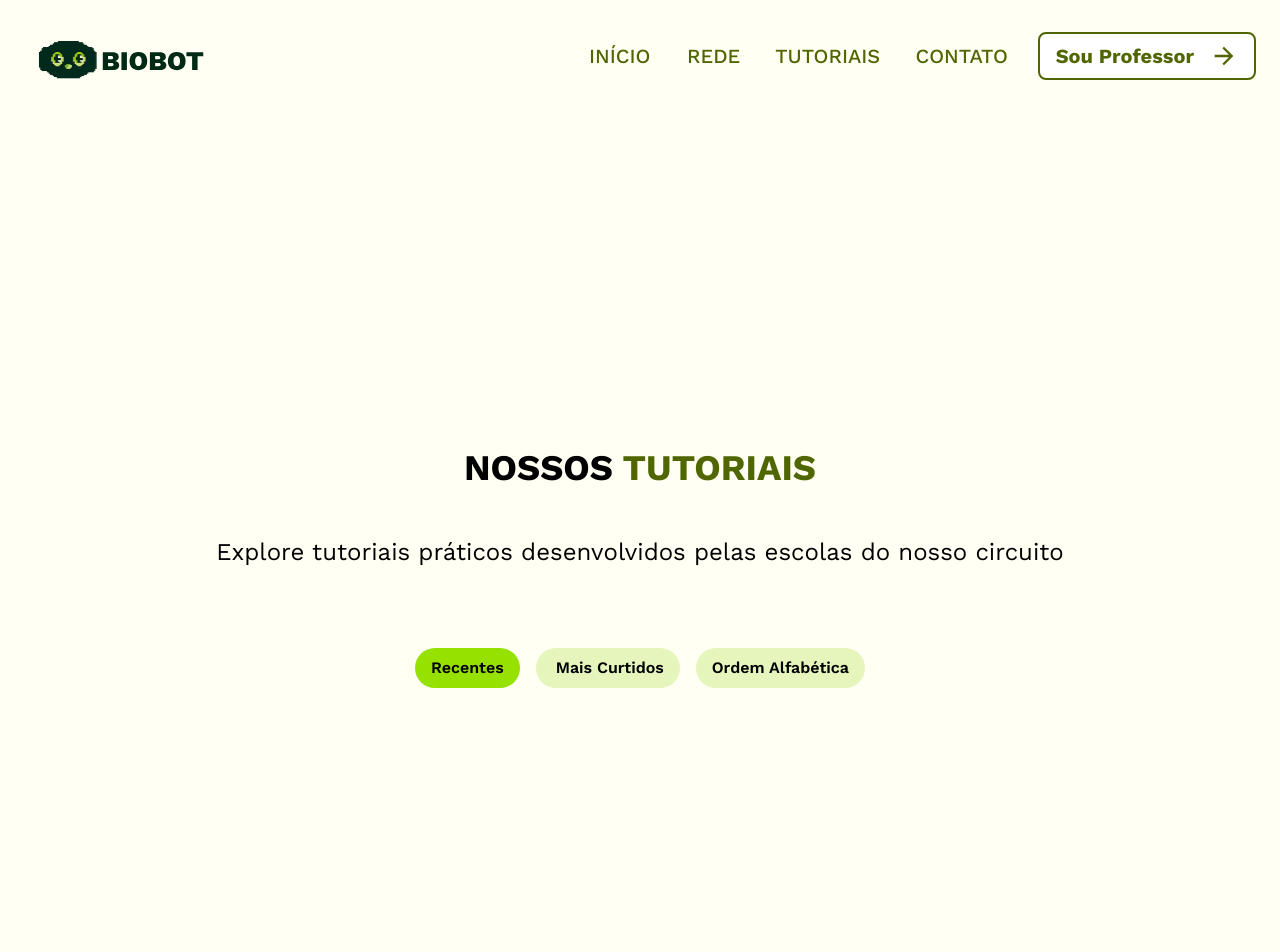
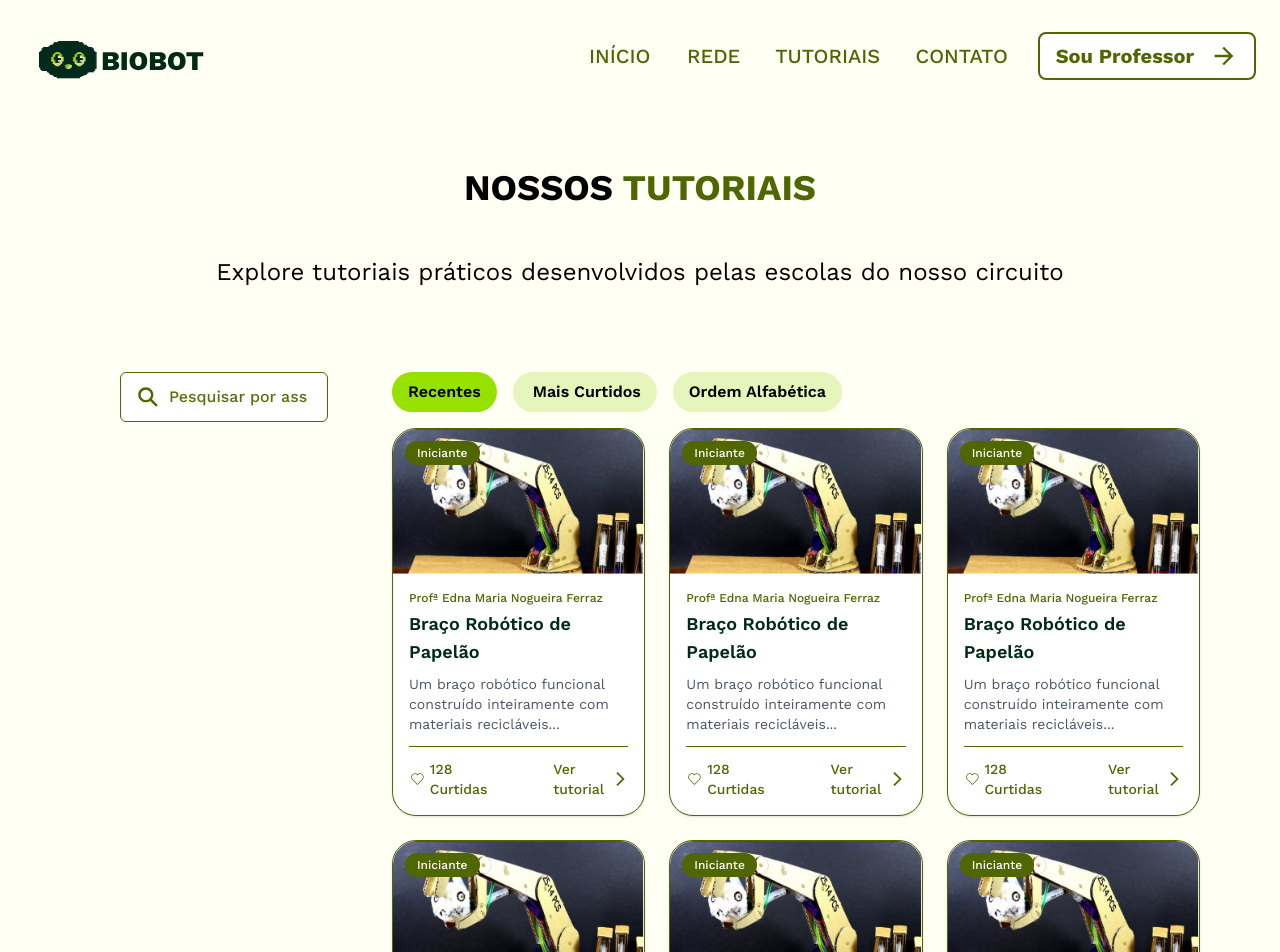
Before and after one commit to robotica-caragua/robotica-frontend, a Next.js app: page /tutorial in a window 1280 px wide. Shown: the top 952 px of the page. Built offline with nearby package versions, Linux system fonts and the light colour scheme.

Commit message:
Funcionalidade: Adição dos componentes Card e SearchBar
- Criado o componente Card para exibir detalhes do projeto com imagem, título e opções de interação.

- Implementado o componente SearchBar para busca de tópicos com ícone e campo de entrada.

```diff
--- a/src/app/globals.css
+++ b/src/app/globals.css
@@ -9,6 +9,7 @@
   --color-verde-musgo: #506600;
   --color-verde-escuro: #002a15;
   --color-vermelho: #ba1a1a;
+  --color-input-bg: #f4ffd5;
 }
 
 @theme inline {
@@ -25,6 +26,7 @@
     --verde-musgo: #506600;
     --verde-escuro: #002a15;
     --vermelho: #ba1a1a;
+    --input-bg: #f4ffd5;
   }
 }
 
@@ -47,4 +49,5 @@ html {
   --color-verde-musgo: #506600;
   --color-verde-escuro: #002a15;
   --color-vermelho: #ba1a1a;
+  --color-input-bg: #f4ffd5;
 }
--- a/src/app/tutorial/page.js
+++ b/src/app/tutorial/page.js
@@ -1,13 +1,15 @@
 import { Header } from '@/components/Header'
 import { Footer } from '@/components/Footer'
 import { FilterButton } from '@/components/FilterButton'
+import { Card } from '@/components/Card'
+import { SearchBar } from '@/components/SearchBar'
 
 export default function tutorial() {
   return (
     <>
       <Header />
-      <div className="flex min-h-screen w-full flex-col items-center justify-center gap-20 mt-20 px-4">
-        <div className=" justify-center items-center flex-col gap-12 flex ">
+      <div className="flex min-h-screen w-full flex-col items-center justify-center gap-20 mt-20 px-20">
+        <div className="justify-center items-center flex-col gap-12 flex">
           <h1 className="text-4xl font-bold">
             NOSSOS <span className="text-verde-musgo text-4xl font-bold">TUTORIAIS</span>
           </h1>
@@ -15,18 +17,43 @@ export default function tutorial() {
             Explore tutoriais práticos desenvolvidos pelas escolas do nosso circuito
           </p>
         </div>
-        <div className="flex">
+
+        {/* CONTAINER PRINCIPAL LADO A LADO */}
+        <div className="flex flex-row gap-6 items-center justify-center mt-1 w-full max-w-8xl items-start">
+
+          {/* COLUNA DA ESQUERDA */}
+          <div className="w-72 top-24 flex flex-col gap-4">
+            <SearchBar />
+          </div>
+
+          {/* COLUNA DA DIREITA: FILTROS + GRID DE CARDS */}
+          <div className="flex flex-col gap-4 flex-1">
             <div className="flex flex-row gap-4">
               <div className="rounded-3xl bg-verde-oliva items-center py-1 px-4">
-              <p className=" mt-1 text-base font-semibold">Recentes</p>
+                <p className="mt-1 text-base font-semibold">Recentes</p>
               </div>
               <FilterButton>
-              <p className="ms-1  text-base font-semibold">Mais Curtidos</p>
+                <p className="ms-1 text-base font-semibold">Mais Curtidos</p>
               </FilterButton>
               <FilterButton>
                 <p className="text-base font-semibold">Ordem Alfabética</p>
               </FilterButton>
             </div>
+
+            {/* GRID AJUSTADO PARA SUBDIVIDIR OS CARDS EM COLUNAS */}
+            <div className="grid grid-cols-1 md:grid-cols-2 xl:grid-cols-3 gap-6 w-full">
+              <Card> </Card>
+              <Card> </Card>
+              <Card> </Card>
+              <Card> </Card>
+              <Card> </Card>
+              <Card> </Card>
+              <Card> </Card>
+              <Card> </Card>
+              <Card> </Card>
+            </div>
+          </div>
+
         </div>
       </div>
 
--- /dev/null
+++ b/src/components/Card.js
@@ -0,0 +1,37 @@
+import Image from 'next/image'
+import containerImage from '../app/img/Container (1).png'
+import { CiHeart } from "react-icons/ci";
+import { MdArrowForwardIos } from "react-icons/md";
+
+export function Card({ children }) {
+  return (
+    <div className="w-full max-w-xs rounded-3xl border border-verde-musgo bg-white shadow-sm">
+
+      <div className="relative  rounded-t-3xl overflow-hidden">
+        <div className="absolute top-3 left-3 bg-verde-musgo text-white text-xs font-medium px-3 py-1 rounded-full z-10">
+            <p>Iniciante</p>
+        </div>
+        <Image
+          src={containerImage}
+          alt="Container"
+          className="h-full w-full"
+        />
+      </div>
+
+      <div className="px-4 py-4">
+        {children}
+        <p className="text-xs text-verde-musgo font-medium">Profª Edna Maria Nogueira Ferraz</p>
+        <p className="text-lg font-semibold mt-1 text-verde-escuro">Braço Robótico de Papelão</p>
+        <p className="text-sm text-gray-600 mt-2">Um braço robótico funcional construído
+inteiramente com materiais recicláveis...</p>
+        <hr className="border-t-1 border-verde-musgo my-3" />
+        <div className="flex items-center ">
+        <CiHeart className="text-verde-musgo text-2xl" />
+        <p className="text-sm text-verde-musgo font-medium ml-1">128 Curtidas</p>
+        <p className="text-sm text-verde-musgo font-medium ml-16">Ver tutorial</p>
+        <MdArrowForwardIos className="text-verde-musgo text-2xl ml-1" />
+        </div>
+      </div>
+    </div>
+  )
+}
--- /dev/null
+++ b/src/components/SearchBar.js
@@ -0,0 +1,18 @@
+import { IoSearchSharp } from "react-icons/io5";
+
+export function SearchBar() {
+  return (
+    <div className="w-full max-w-md px-10">
+      <div className="relative flex items-center">
+        <div className="absolute left-4 text-verde-musgo">
+          <IoSearchSharp className="text-verde-musgo text-2xl" />
+        </div>
+        <input
+          type="text"
+          placeholder="Pesquisar por assunto..."
+          className="w-full py-3 pl-12 pr-5 border-1 bg-white border border-verde-musgo rounded-md text-verde-musgo placeholder-verde-musgo/95  text-base font-medium"
+        />
+      </div>
+    </div>
+  );
+}
```
Also changed, not shown: src/app/img/Container (1).png (added). Lines whose indentation alone changed are shown as unchanged.
